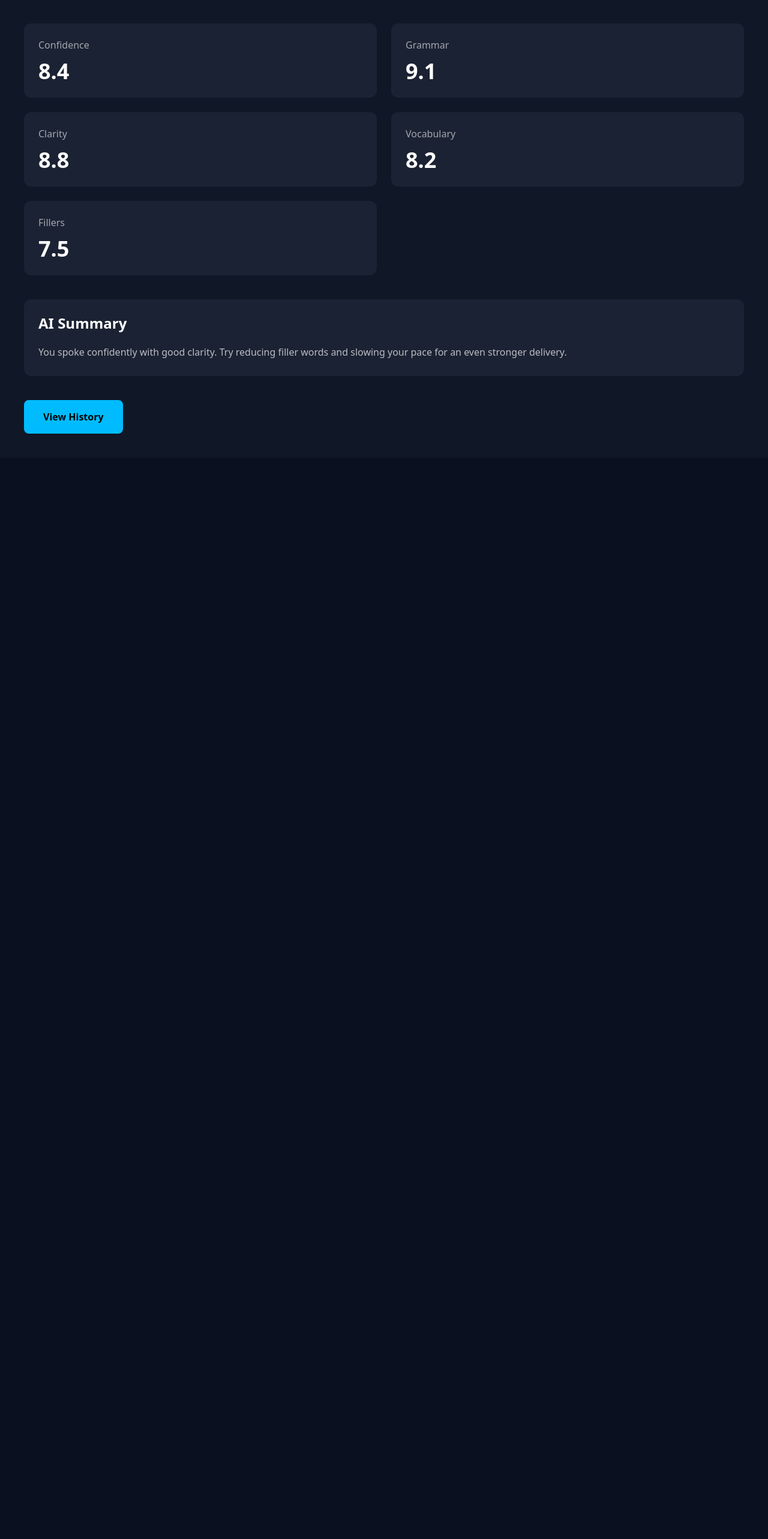
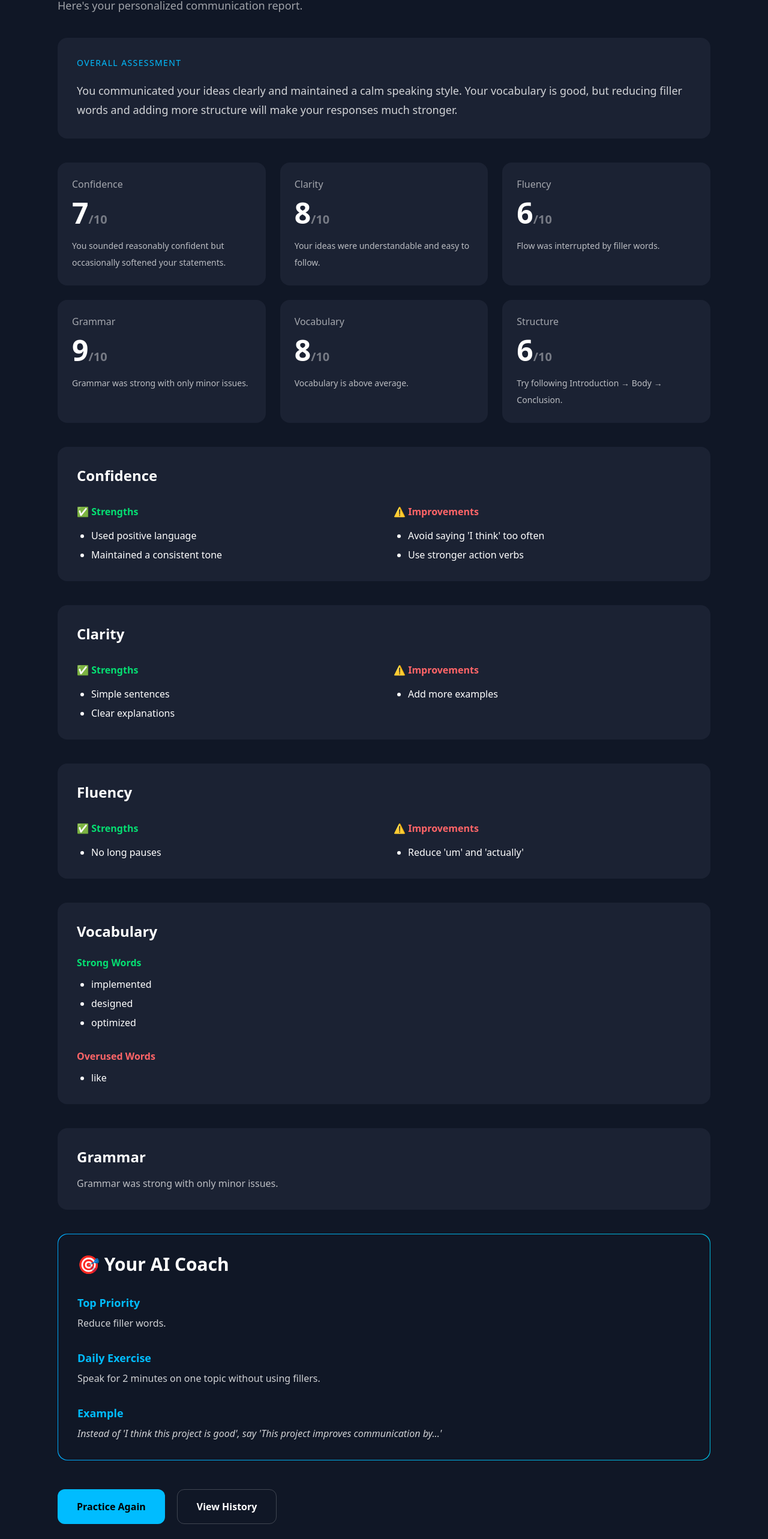
Before and after one commit to namyagaur/aynam.ai, a Next.js app: page /feedback in a window 1280 px wide. Shown: the part 117-2683 px from the top of the page at 60% size. Before the commit the page ends 880 px from the top, so only its background shows below. Built offline with nearby package versions, Linux system fonts and the light colour scheme.

Commit message:
feat: update feedback page layout and integrate mock feedback data

```diff
--- a/app/api/feedback/route.ts
+++ b/app/api/feedback/route.ts
@@ -41,10 +41,10 @@ export async function POST(request: NextRequest) {
   difficulty,
 });
     const response = await ai.models.generateContent({
-      model: "gemini-2.5-flash",
+model: "gemini-3.5-flash",
       contents: prompt,
     });
-
+console.log(response.text);
     return NextResponse.json({
       analytics,
       response: response.text,
--- a/app/feedback/page.tsx
+++ b/app/feedback/page.tsx
@@ -1,83 +1,253 @@
 "use client";
 
 import { useRouter } from "next/navigation";
+import mockFeedback from "@/lib/mockFeedback";
 
 export default function FeedbackPage() {
   const router = useRouter();
 
-  const feedback = {
-    confidence: 8.4,
-    grammar: 9.1,
-    clarity: 8.8,
-    vocabulary: 8.2,
-    fillers: 7.5,
-    summary:
-      "You spoke confidently with good clarity. Try reducing filler words and slowing your pace for an even stronger delivery.",
-  };
+  const feedback = mockFeedback;
 
   return (
-<main className="min-h-screen bg-[#101726] p-10 text-white">
-      <h1 className="text-4xl font-bold">
+    <main className="min-h-screen bg-[#101726] text-white">
+      <div className="mx-auto max-w-6xl px-8 py-12">
+
+        {/* Header */}
+
+        <h1 className="text-5xl font-bold">
           Session Feedback
         </h1>
 
-      <p className="mt-3 text-white/60">
-        Here's how you performed in this practice session.
+        <p className="mt-4 text-lg text-white/60">
+          Here's your personalized communication report.
         </p>
 
-      {/* Scores */}
+        {/* Overall */}
 
-      <div className="mt-10 grid grid-cols-2 gap-6">
+        <div className="mt-10 rounded-2xl bg-[#1B2233] p-8">
+
+          <p className="text-sm uppercase tracking-widest text-sky-400">
+            Overall Assessment
+          </p>
+
+          <p className="mt-5 text-lg leading-8 text-white/80">
+            {feedback.overallAssessment.summary}
+          </p>
+
+        </div>
+
+        {/* Score Cards */}
+
+        <div className="mt-10 grid grid-cols-1 gap-6 md:grid-cols-2 lg:grid-cols-3">
 
           <ScoreCard
             title="Confidence"
-          score={feedback.confidence}
+            score={feedback.confidence.score}
+            feedback={feedback.confidence.feedback}
+          />
+
+          <ScoreCard
+            title="Clarity"
+            score={feedback.clarity.score}
+            feedback={feedback.clarity.feedback}
+          />
+
+          <ScoreCard
+            title="Fluency"
+            score={feedback.fluency.score}
+            feedback={feedback.fluency.feedback}
           />
 
           <ScoreCard
             title="Grammar"
-          score={feedback.grammar}
-        />
-
-        <ScoreCard
-          title="Clarity"
-          score={feedback.clarity}
+            score={feedback.grammar.score}
+            feedback={feedback.grammar.feedback}
           />
 
           <ScoreCard
             title="Vocabulary"
-          score={feedback.vocabulary}
+            score={feedback.vocabulary.score}
+            feedback={feedback.vocabulary.feedback}
           />
 
           <ScoreCard
-          title="Fillers"
-          score={feedback.fillers}
+            title="Structure"
+            score={feedback.structure.score}
+            feedback={feedback.structure.feedback}
           />
 
         </div>
 
-      {/* Summary */}
+        {/* Confidence */}
 
-      <div className="mt-10 rounded-xl bg-[#1B2233] p-6">
+        <SectionCard
+          title="Confidence"
+          strengths={feedback.confidence.strengths}
+          improvements={feedback.confidence.improvements}
+        />
+
+        {/* Clarity */}
+
+        <SectionCard
+          title="Clarity"
+          strengths={feedback.clarity.strengths}
+          improvements={feedback.clarity.improvements}
+        />
+
+        {/* Fluency */}
+
+        <SectionCard
+          title="Fluency"
+          strengths={feedback.fluency.strengths}
+          improvements={feedback.fluency.improvements}
+        />
+
+        {/* Vocabulary */}
+
+        <div className="mt-10 rounded-2xl bg-[#1B2233] p-8">
 
           <h2 className="text-2xl font-semibold">
-          AI Summary
+            Vocabulary
           </h2>
 
-        <p className="mt-4 text-white/70 leading-8">
-          {feedback.summary}
+          <div className="mt-6">
+
+            <p className="font-semibold text-green-400">
+              Strong Words
+            </p>
+
+            <ul className="mt-3 list-disc space-y-2 pl-6">
+
+              {feedback.vocabulary.strongWords.map((word) => (
+                <li key={word}>{word}</li>
+              ))}
+
+            </ul>
+
+          </div>
+
+          <div className="mt-8">
+
+            <p className="font-semibold text-red-400">
+              Overused Words
+            </p>
+
+            <ul className="mt-3 list-disc space-y-2 pl-6">
+
+              {feedback.vocabulary.overusedWords.map((word) => (
+                <li key={word}>{word}</li>
+              ))}
+
+            </ul>
+
+          </div>
+
+        </div>
+                {/* Grammar */}
+
+        <div className="mt-10 rounded-2xl bg-[#1B2233] p-8">
+
+          <h2 className="text-2xl font-semibold">
+            Grammar
+          </h2>
+
+          <p className="mt-4 text-white/70">
+            {feedback.grammar.feedback}
+          </p>
+
+          {feedback.grammar.mistakes.length > 0 && (
+            <>
+              <h3 className="mt-6 font-semibold text-red-400">
+                Mistakes
+              </h3>
+
+              <ul className="mt-3 list-disc space-y-2 pl-6">
+
+                {feedback.grammar.mistakes.map((mistake) => (
+                  <li key={mistake}>{mistake}</li>
+                ))}
+
+              </ul>
+            </>
+          )}
+
+        </div>
+
+        {/* Personalized Coach */}
+
+        <div className="mt-10 rounded-2xl bg-gradient-to-r from-sky-500 to-cyan-500 p-[1px]">
+
+          <div className="rounded-2xl bg-[#101726] p-8">
+
+            <h2 className="text-3xl font-bold">
+              🎯 Your AI Coach
+            </h2>
+
+            <div className="mt-8 space-y-8">
+
+              <div>
+
+                <h3 className="text-lg font-semibold text-sky-400">
+                  Top Priority
+                </h3>
+
+                <p className="mt-2 text-white/80">
+                  {feedback.personalizedCoaching.topPriority}
                 </p>
 
               </div>
 
-      {/* Continue */}
+              <div>
+
+                <h3 className="text-lg font-semibold text-sky-400">
+                  Daily Exercise
+                </h3>
+
+                <p className="mt-2 text-white/80">
+                  {feedback.personalizedCoaching.dailyExercise}
+                </p>
+
+              </div>
+
+              <div>
+
+                <h3 className="text-lg font-semibold text-sky-400">
+                  Example
+                </h3>
+
+                <p className="mt-2 text-white/80 italic">
+                  {feedback.personalizedCoaching.example}
+                </p>
+
+              </div>
+
+            </div>
+
+          </div>
+
+        </div>
+
+        {/* Buttons */}
+
+        <div className="mt-12 flex gap-5">
+
+          <button
+            onClick={() => router.push("/practice")}
+            className="rounded-xl bg-sky-400 px-8 py-4 font-semibold text-black transition hover:scale-105"
+          >
+            Practice Again
+          </button>
 
           <button
             onClick={() => router.push("/history")}
-        className="mt-10 rounded-lg bg-sky-400 px-8 py-4 font-semibold text-black"
+            className="rounded-xl border border-white/20 px-8 py-4 font-semibold transition hover:bg-white/10"
           >
             View History
           </button>
+
+        </div>
+
+      </div>
     </main>
   );
 }
@@ -85,22 +255,84 @@ export default function FeedbackPage() {
 function ScoreCard({
   title,
   score,
+  feedback,
 }: {
   title: string;
   score: number;
+  feedback: string;
 }) {
   return (
-    <div className="rounded-xl bg-[#1B2233] p-6">
+    <div className="rounded-2xl bg-[#1B2233] p-6">
 
       <p className="text-white/60">
         {title}
       </p>
 
-      <h2 className="mt-3 text-4xl font-bold">
+      <h2 className="mt-3 text-5xl font-bold">
         {score}
+        <span className="text-xl text-white/40">/10</span>
       </h2>
+
+      <p className="mt-4 text-sm leading-7 text-white/70">
+        {feedback}
+      </p>
+
+    </div>
+  );
+}
+
+function SectionCard({
+  title,
+  strengths,
+  improvements,
+}: {
+  title: string;
+  strengths: string[];
+  improvements: string[];
+}) {
+  return (
+    <div className="mt-10 rounded-2xl bg-[#1B2233] p-8">
+
+      <h2 className="text-2xl font-semibold">
+        {title}
+      </h2>
+
+      <div className="mt-8 grid gap-8 md:grid-cols-2">
+
+        <div>
+
+          <h3 className="font-semibold text-green-400">
+            ✅ Strengths
+          </h3>
+
+          <ul className="mt-4 list-disc space-y-2 pl-6">
+
+            {strengths.map((item) => (
+              <li key={item}>{item}</li>
+            ))}
+
+          </ul>
 
         </div>
 
+        <div>
+
+          <h3 className="font-semibold text-red-400">
+            ⚠ Improvements
+          </h3>
+
+          <ul className="mt-4 list-disc space-y-2 pl-6">
+
+            {improvements.map((item) => (
+              <li key={item}>{item}</li>
+            ))}
+
+          </ul>
+
+        </div>
+
+      </div>
+
+    </div>
   );
 }
--- /dev/null
+++ b/lib/mockFeedback.ts
@@ -0,0 +1,83 @@
+const mockFeedback = {
+  overallAssessment: {
+    summary:
+      "You communicated your ideas clearly and maintained a calm speaking style. Your vocabulary is good, but reducing filler words and adding more structure will make your responses much stronger."
+  },
+
+  confidence: {
+    score: 7,
+    feedback:
+      "You sounded reasonably confident but occasionally softened your statements.",
+    strengths: [
+      "Used positive language",
+      "Maintained a consistent tone"
+    ],
+    improvements: [
+      "Avoid saying 'I think' too often",
+      "Use stronger action verbs"
+    ]
+  },
+
+  clarity: {
+    score: 8,
+    feedback:
+      "Your ideas were understandable and easy to follow.",
+    strengths: [
+      "Simple sentences",
+      "Clear explanations"
+    ],
+    improvements: [
+      "Add more examples"
+    ]
+  },
+
+  fluency: {
+    score: 6,
+    feedback:
+      "Flow was interrupted by filler words.",
+    strengths: [
+      "No long pauses"
+    ],
+    improvements: [
+      "Reduce 'um' and 'actually'"
+    ]
+  },
+
+  grammar: {
+    score: 9,
+    feedback:
+      "Grammar was strong with only minor issues.",
+    mistakes: []
+  },
+
+  vocabulary: {
+    score: 8,
+    feedback:
+      "Vocabulary is above average.",
+    strongWords: [
+      "implemented",
+      "designed",
+      "optimized"
+    ],
+    overusedWords: [
+      "like"
+    ]
+  },
+
+  structure: {
+    score: 6,
+    feedback:
+      "Try following Introduction → Body → Conclusion."
+  },
+
+  personalizedCoaching: {
+    topPriority:
+      "Reduce filler words.",
+    dailyExercise:
+      "Speak for 2 minutes on one topic without using fillers.",
+    example:
+      "Instead of 'I think this project is good', say 'This project improves communication by...'"
+  }
+};
+
+export default mockFeedback;
```
Lines whose indentation alone changed are shown as unchanged.
